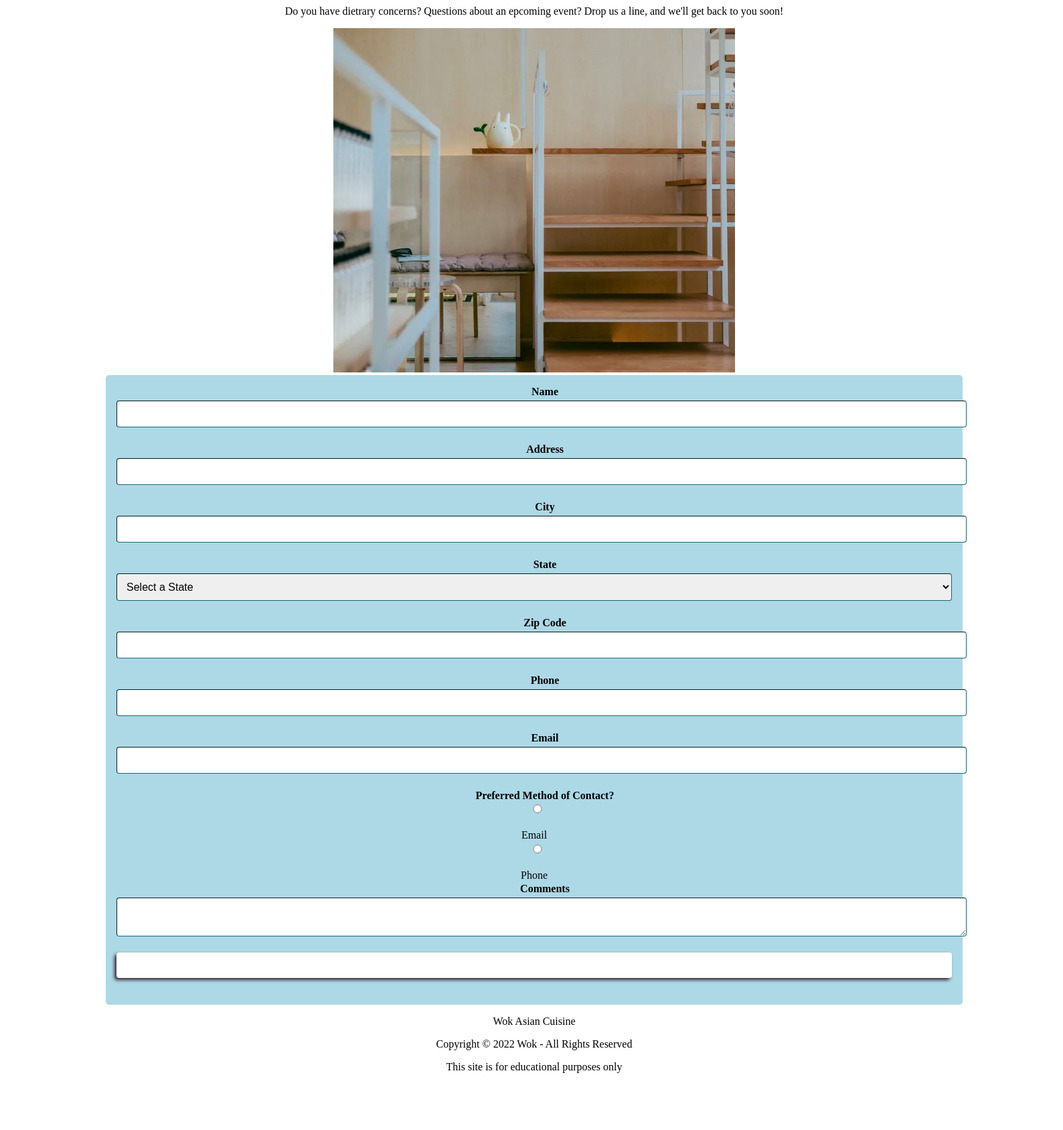
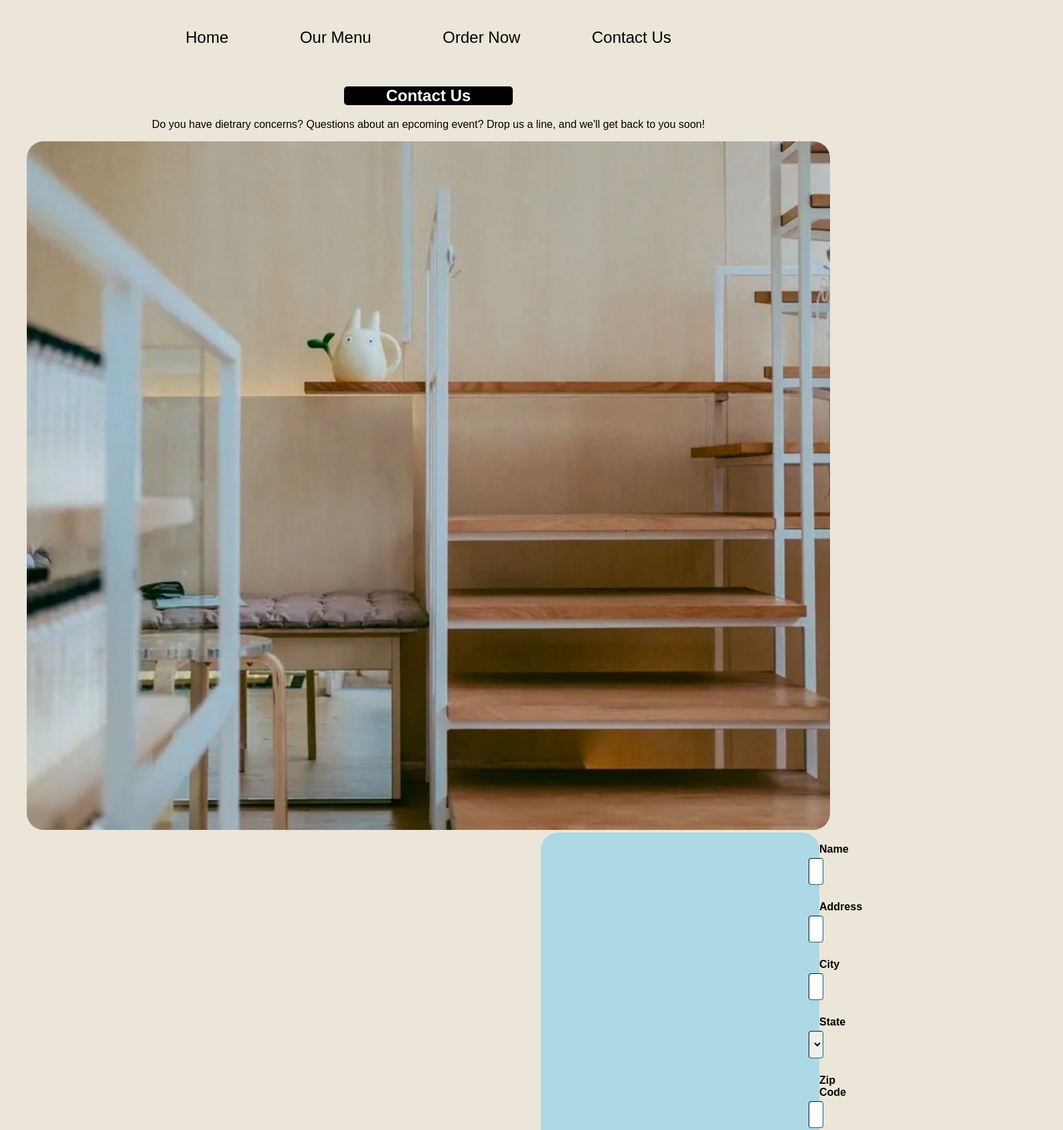
Before and after one commit to emeraldthompson/Thompson_Final, a plain HTML site: page contact.html in a window 1280 px wide. Shown: the part 157-1844 px from the top of the page at 67% size, 1588 px wide, since content can reach past the window. Before the commit the page ends 1775 px from the top, so only its background shows below. Drawn offline with Linux system fonts and the light colour scheme.

Commit message:
Update styles.css

```diff
--- a/styles.css
+++ b/styles.css
@@ -1,30 +1,54 @@
 /* ---------- GLOBAL STYLES ---------- */
     body{
-        background-color: #ffffff;
-        font-family: 'Times New Roman', Arial, sans-serif;
-        width: 1280px;
+        background-color: #EBE6D9;
+        font-family: Copperplate, Papyrus, fantasy;
         text-align: center;
-        padding-left: 150px;
-        padding-right: 150px;
+
     }
     header{
         color: black;
         text-align: center;
+        font-size: xx-large;
+
     }
     main{
         list-style-type: none;
     }
-    .clearfix{
-        overflow: auto;
+    h2{
+        background-color: #000000;
+        border-radius: 5px;
+        color: #FFFFFF;
+        text-align: center;
+        margin-left: 40%;
+        margin-right: 40%;
     }
     img{
-        width: 600px;
+        width: 1200px;
         height: auto;
+        border-radius: 25px;
+    }
+    h3{
+        font-size: large;
+        background-color: #000000;
+        border-radius: 5px;
+        color: #FFFFFF;
+        text-align: center;
+        margin-left: 45%;
+        margin-right: 45%;
     }
     nav{
-        color:black;
-        margin: 0;
-        padding: 0;
+        margin: 20px;
+        padding: 15px 32px;
+        font-size: x-large;
+    }
+    a{
+        color: #000000;
+        text-decoration: none;
+    }
+    a:hover{
+        background-color: #000000;
+        color: #FFFFFF;
+        border-radius: 5px;
     }
     nav li{
         display: inline;
@@ -34,6 +58,12 @@
     nav ul{
         padding: 0;
     }
+    footer{
+        background-color: #000000;
+        opacity: 50%;
+        color: #FFFFFF;
+        border-radius: 5px;
+    }
 /* Form Styles */
     form{
         width: 350px
@@ -41,13 +71,14 @@
         background-color: #ADD8E6;
         padding: 16px;
         color: #000000;
-        border-radius: 5px;
+        border-radius: 25px;
+        padding-left: 400px;
     }
 
 /* Display Styles for Form Elements */
 input, label, select, textarea{
     display: block;
-    width: 100%;
+    width: 75%;
 }
 
 /* Label Styles */
@@ -84,7 +115,16 @@ legend{
 input[type=submit]{
     background-color: #FFFFFF;
     border: none;
-    color: #FFFFFF;
+    color: #000000;
     font-weight: bold;
     box-shadow: -3px 3px 5px #362432;
 }
+.submit:hover{
+    background-color: #000000;
+    color: #FFFFFF;
+}
+/* Form Styles */
+form{
+    margin-left: 800px;
+    margin-right: 800px;
+}
```
